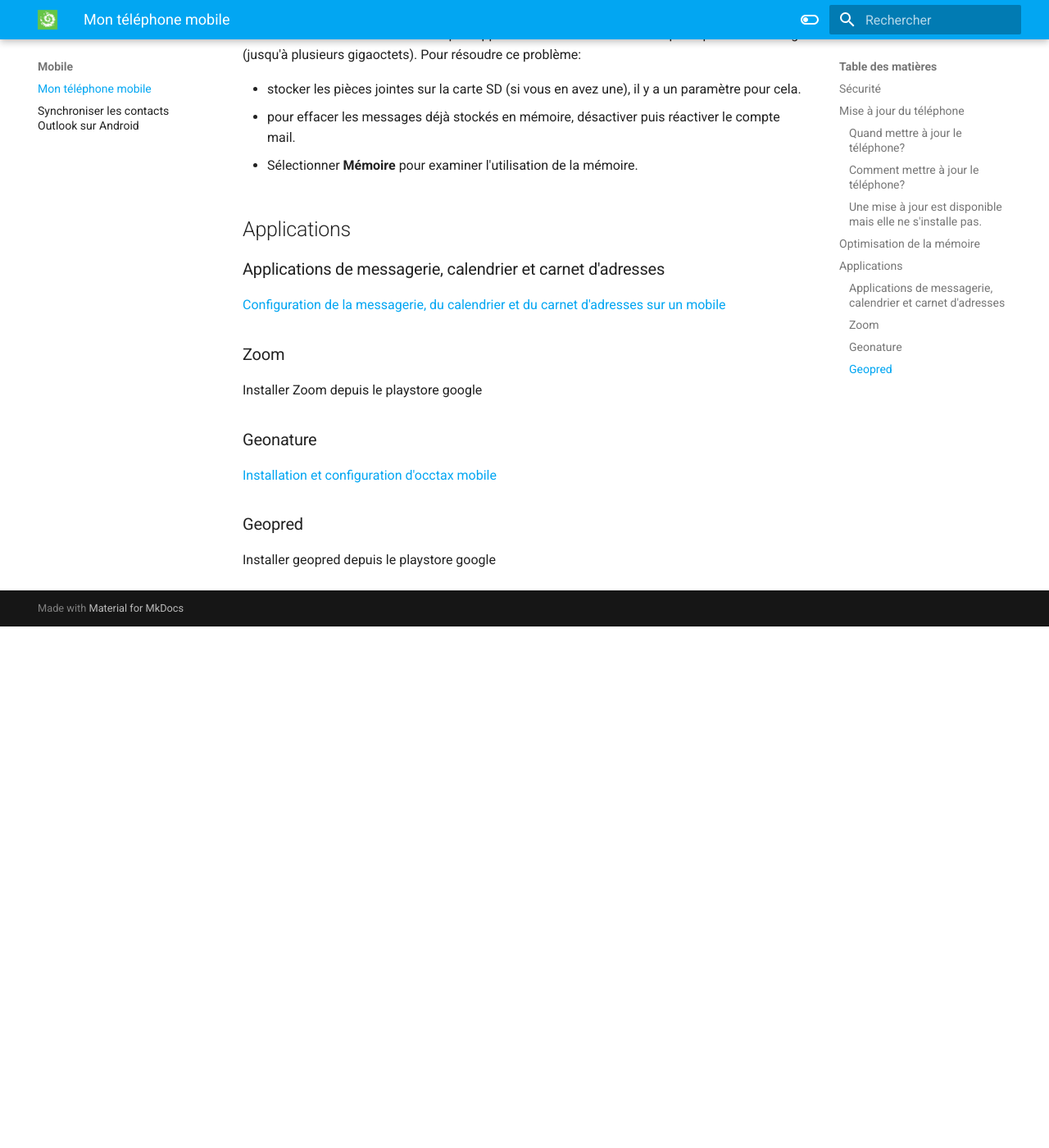
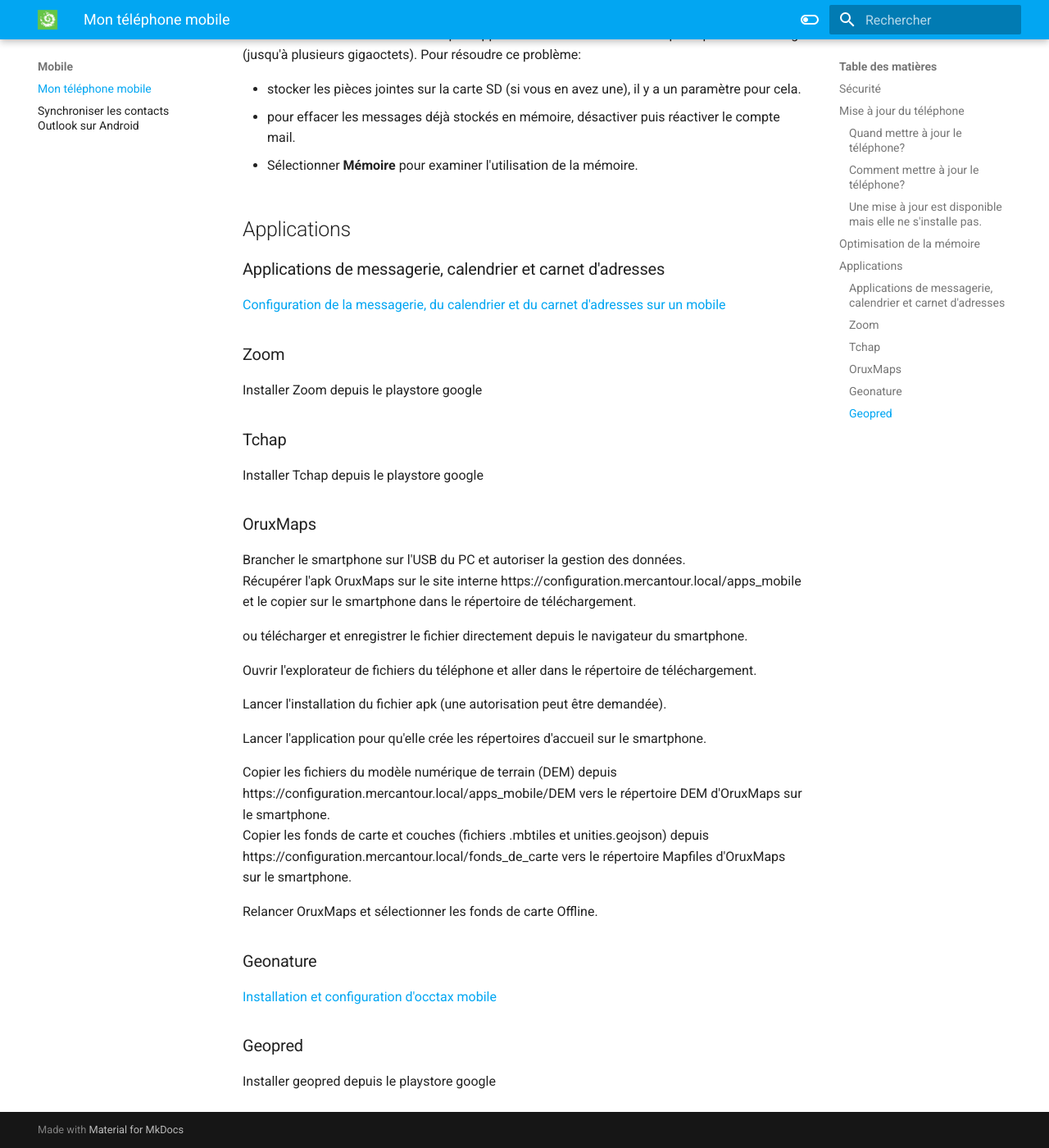
Before and after one commit to PnMercantour/faq, an MkDocs documentation site: the page built from docs/mobile/README.md, in a window 1280 px wide and 1400 px high, scrolled down 2379 px. Shown: the whole window at 82% size. Built offline with MkDocs 1.6.1 and Material for MkDocs 9.7.7, drawn with Linux system fonts in a browser that asks for light colours; before the commit the page ends 3143 px from its top, so only the background shows below that.

Commit message:
apps mobile

```diff
--- a/docs/mobile/README.md
+++ b/docs/mobile/README.md
@@ -68,6 +68,28 @@
 
 Installer Zoom depuis le playstore google
 
+### Tchap
+
+Installer Tchap depuis le playstore google
+
+### OruxMaps
+
+Brancher le smartphone sur l'USB du PC et autoriser la gestion des données.
+Récupérer l'apk OruxMaps sur le site interne https://configuration.mercantour.local/apps_mobile et le copier sur le smartphone dans le répertoire de téléchargement.
+
+ou télécharger et enregistrer le fichier directement depuis le navigateur du smartphone.
+
+Ouvrir l'explorateur de fichiers du téléphone et aller dans le répertoire de téléchargement.
+
+Lancer l'installation du fichier apk (une autorisation peut être demandée).
+
+Lancer l'application pour qu'elle crée les répertoires d'accueil sur le smartphone.
+
+Copier les fichiers du modèle numérique de terrain (DEM) depuis https://configuration.mercantour.local/apps_mobile/DEM vers le répertoire DEM d'OruxMaps sur le smartphone.
+Copier les fonds de carte et couches (fichiers .mbtiles et unities.geojson) depuis https://configuration.mercantour.local/fonds_de_carte  vers le répertoire Mapfiles d'OruxMaps sur le smartphone.
+
+Relancer OruxMaps et sélectionner les fonds de carte Offline.
+
 ### Geonature
 
 [Installation et configuration d'occtax mobile](../geonature/README.md#occtax-mobile)
```
Also changed, not shown: docs/geonature/README.md (+1 -1 lines).
